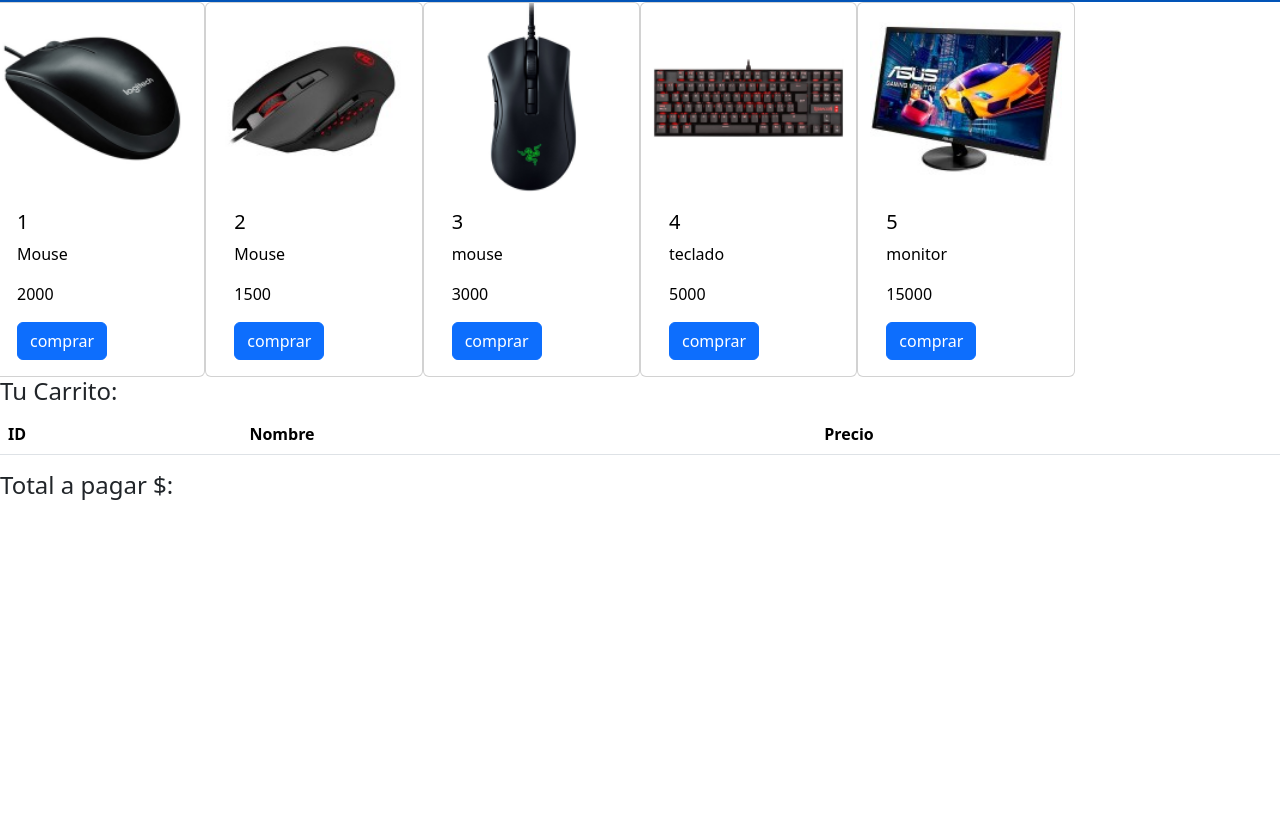
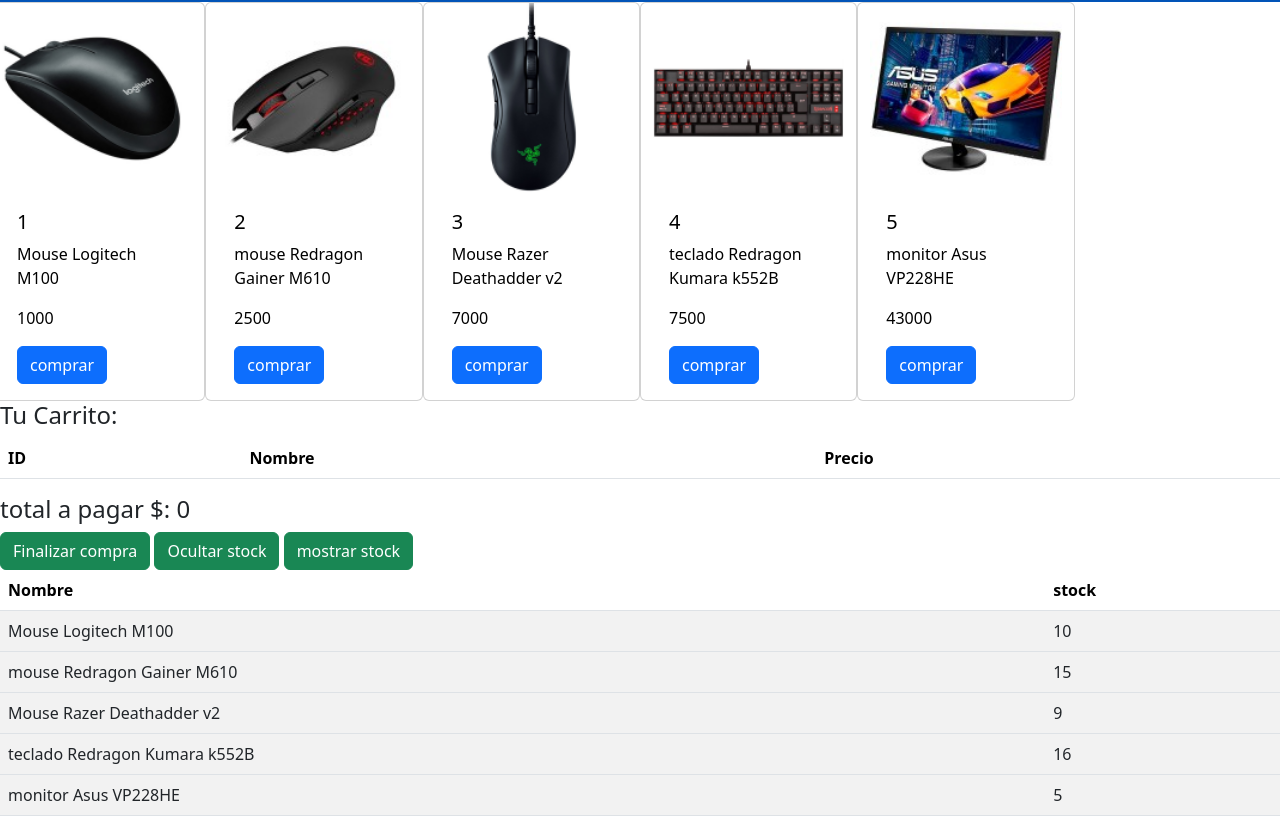
Before and after one commit to nico-rotela/js.CoderHouse, a plain HTML site: page index.html in a window 1280 px wide. Shown: the part 54-886 px from the top of the page. Before the commit the page ends 800 px from the top, so only its background shows below. Drawn offline with nearby package versions, Linux system fonts and the light colour scheme; some packages are replaced by stand-ins of ours; a script that the page names is missing.

Commit message:
modificaciones del dom y funciones del carrito, trabajo con json en el control de stock

```diff
--- a/index.html
+++ b/index.html
@@ -24,15 +24,6 @@
                     <ul class="navbar-nav me-auto mb-2 mb-lg-0">
                     <li class="nav-item">
                         <a class="nav-link" aria-current="page" href="../index.html">inicio</a>
-                    </li>
-                    <li class="nav-item">
-                        <a class="nav-link" href="#">productos</a>
-                    </li>
-                    <li class="nav-item">
-                        <a class="nav-link" href="#">combos</a>
-                    </li>
-                    <li class="nav-item">
-                        <a class="nav-link" href="#">marcas</a>
                     </li>
                     <li class="nav-item">
                         <a class="nav-link" href="#">contactanos</a>
@@ -76,18 +67,35 @@
 
         <h4 id="total">Total a pagar $:</h4>
     </div>
+    <button id="finalizar" class="btn btn-success">Finalizar compra</button>
+    <!--<button id="verStock" class="btn btn-success">ver stock de productos</button>-->
+    <button id="boton3" style="display:none" type="button" onclick="ocultar()">Ocultar</button>
+    <a class="btn btn-success" href="javascript:document.getElementById('listaStock').style.display='none';void 0">Ocultar stock</a>
+    <a class="btn btn-success" href="javascript:document.getElementById('listaStock').style.display='block';void 0">mostrar stock</a>
 
 
+
+    <table id="listaStock" class="table table-striped light">
+        <thead>
+            <tr>
+                <th>Nombre</th>
+                <th>stock</th>
+            </tr>
+        </thead>
 </main>
 
 <footer class="footer">
 
 </footer>
+    <!--sweet alert-->
+    <script src="//cdn.jsdelivr.net/npm/sweetalert2@11"></script>
+
+    <!-- Toastify -->
+    <script type="text/javascript" src="https://cdn.jsdelivr.net/npm/toastify-js"></script>
 
     <!-- JavaScript Bundle with Popper -->
     <script src="https://cdn.jsdelivr.net/npm/bootstrap@5.2.0/dist/js/bootstrap.bundle.min.js" integrity="sha384-A3rJD856KowSb7dwlZdYEkO39Gagi7vIsF0jrRAoQmDKKtQBHUuLZ9AsSv4jD4Xa" crossorigin="anonymous"></script>
     <script src="productos.js"></script>
-    <script src="stock.js"></script>
     <script src="logica.js"></script>
 </body>
 </html>
--- a/logica.js
+++ b/logica.js
@@ -1,7 +1,28 @@
-const carrito = [];
+let carrito = JSON.parse(localStorage.getItem("carrito")) || [];
 let contenedor = document.getElementById("misprods");
+let btnFinCompra = document.getElementById("finalizar");
+let btnVerStock = document.getElementById("verStock");
 
+// recuperar tabla desde el storage
+if(carrito.lenght != 0){
+    console.log("recuperando carrito de compras")
+    dibujarTabla();
+}
 
+function dibujarTabla(){
+    for(const producto of carrito){
+        document.getElementById("tablabody").innerHTML +=`
+        <tr>
+            <td>${producto.id}</td>
+            <td>${producto.nombre}</td>
+            <td>${producto.precio}</td>
+        </tr>
+        `;
+    }
+    totalCarrito = carrito.reduce((acumulador,producto) => acumulador + producto.precio,0);
+    let infoTotal = document.getElementById("total");
+    infoTotal.innerText="total a pagar $: "+totalCarrito
+}
 
 
 function renderizarProductos(){
@@ -30,29 +51,110 @@
 
 renderizarProductos();
 
+// agregar productos al carrito
 function agregarAlCarrito(productoAComprar){
     carrito.push(productoAComprar);
-    alert(productoAComprar.nombre+" agregado al carrito");
+    console.table(carrito)
+    // sweet alert
+    Swal.fire({
+        title: productoAComprar.nombre,
+        text: 'Se agregó al carrito',
+        imageUrl: productoAComprar.foto,
+        imageWidth: 200,
+        imageHeight: 200,
+        imageAlt: productoAComprar.nombre,
+      });
     document.getElementById("tablabody").innerHTML += `
         <tr>
             <td>${productoAComprar.id}</td>
             <td>${productoAComprar.nombre}</td>
             <td>${productoAComprar.precio}</td>
+            <td><button class="btn btn-light" onclick="eliminar(event)">🗑️</button></td>
         </tr>
     `;
     let totalCarrito = carrito.reduce((acumulador,prod)=>acumulador+prod.precio,0);
     document.getElementById("total").innerText = "Total a pagar $: "+totalCarrito;
+    // storage
+    localStorage.setItem("carrito",JSON.stringify(carrito))
 }
 
 
-// Guardar en Storage
-function guardarEnStorage(clave, valor) {
-    localStorage.setItem(clave, valor);
+// funciones boton finalizar compra
+btnFinCompra.onclick = () => {
+    if(carrito.length==0){
+        Swal.fire({
+            title: 'El carro está vacío',
+            text: 'compre algun producto',
+            icon: 'error',
+            showConfirmButton: false,
+            timer: 1500
+          })
+    }else{
+        carrito = [];
+        document.getElementById("tablabody").innerHTML="";
+        let infoTotal = document.getElementById("total");
+        infoTotal.innerText="Total a pagar $: ";
+        Toastify({
+            text: "Recibirás un mail con la información de tu compra",
+            duration: 3000,
+            gravity: 'bottom',
+            position: 'left',
+            style: {
+                background: 'linear-gradient(to right, #00b09b, #96c92d)'
+            }
+        }).showToast();
+        localStorage.removeItem("carrito");
+    }
 }
-guardarEnStorage("stock", JSON.stringify(productosStock));
+
+// borar productos del carrito
+function eliminar(ev){
+    let fila = ev.target.parentElement.parentElement;
+    console.log(fila);
+    let id = fila.children[0].innerText;
+    console.log(id);
+    let indice = carrito.findIndex(producto => producto.id == id);
+    console.log(indice);
+    // remover un producto del carro
+    carrito.splice(indice,1);
+    console.table(carrito);
+    // remover la fila de la tabla
+    fila.remove();
+    // recalcular total
+    let preciosAcumulados = carrito.reduce((acumulador,producto) => acumulador+producto.precio,0);
+    total.innerText="Total a pagar $: "+preciosAcumulados;
+    //storage
+    localStorage.setItem("carrito",JSON.stringify(carrito));
+}
 
 
-//recuperar del storage
-const stockStorage = localStorage.getItem("stock");
-const stockRecuperado = JSON.parse(stockStorage);
-console.log(stockRecuperado)
+// stock
+function obtenerDatosJson (){
+    const URLJSON = "/stock.json";
+    fetch(URLJSON)
+        .then(res => res.json())
+        .then(DatosTraidos =>{
+            const stockActual = DatosTraidos.StockProds;
+            stockActual.forEach(prod => {
+                document.getElementById("listaStock").innerHTML += `
+                <tr>
+                <td>${prod.nombre}</td>
+                <td>${prod.stock}</td>
+            </tr>
+                `;
+            })
+        })
+}
+obtenerDatosJson();
+
+// ver/ocultar stock
+btnVerStock.onclick = () => {
+}
+
+function ocultar(){
+    document.getElementById('listaStock').style.display = 'none';
+}
+
+function mostrar(){
+    document.getElementById('listaStock').style.display = 'block';
+}
--- a/productos.js
+++ b/productos.js
@@ -2,41 +2,31 @@
     {
         id:1,
         foto: "../imagenes/MouseLogitech-1.png",
-        nombre: "Mouse",
-        marca:  "Logitech",
-        modelo: "M100",
-        precio: 2000
+        nombre: "Mouse Logitech M100",
+        precio: 1000
     },
     {
         id:2,
         foto: "../imagenes/MouseRedragon.jpg",
-        nombre: "Mouse",
-        marca:  "razer",
-        modelo: "deathadder v2",
-        precio: 1500
+        nombre: "mouse Redragon Gainer M610",
+        precio: 2500
     },
     {
         id:3,
         foto: "../imagenes/MouseRazer.png",
-        nombre: "mouse",
-        marca:  "redragon",
-        modelo: "gainer m610",
-        precio: 3000
+        nombre: "Mouse Razer Deathadder v2",
+        precio: 7000
     },
     {
        id:4,
        foto: "../imagenes/TecladoRedragon.png",
-       nombre: "teclado",
-       marca: "redragon",
-       modelo: "kumara k552B",
-       precio: 5000
+       nombre: "teclado Redragon Kumara k552B",
+       precio: 7500
     },
     {
         id:5,
         foto: "../imagenes/MonitorAsus.jpg",
-       nombre: "monitor",
-       marca: "asus",
-       modelo: "VP228HE",
-       precio: 15000
+       nombre: "monitor Asus VP228HE",
+       precio: 43000
     },
 ];
--- a/stock.js
+++ /dev/null
@@ -1,42 +0,0 @@
-const productosStock =[
-    {
-        id:1,
-        stock: 3,
-        nombre: "Mouse",
-        marca:  "Logitech",
-        modelo: "M100",
-        precio: 2000
-    },
-    {
-        id:2,
-        stock: 1,
-        nombre: "Mouse",
-        marca:  "razer",
-        modelo: "deathadder v2",
-        precio: 1500
-    },
-    {
-        id:3,
-        stock: 0,
-        nombre: "mouse",
-        marca:  "redragon",
-        modelo: "gainer m610",
-        precio: 3000
-    },
-    {
-       id:4,
-       stock: 2,
-       nombre: "teclado",
-       marca: "redragon",
-       modelo: "kumara k552B",
-       precio: 5000
-    },
-    {
-        id:5,
-        stock: 4,
-        nombre: "monitor",
-        marca: "asus",
-        modelo: "VP228HE",
-        precio: 15000
-    },
-];
--- /dev/null
+++ b/stock.json
@@ -0,0 +1,39 @@
+{
+    "StockProds": [{
+
+            "id":1,
+            "stock": 10,
+            "foto": "../imagenes/MouseLogitech-1.png",
+            "nombre": "Mouse Logitech M100",
+            "precio": 1000
+        },
+        {
+            "id":2,
+            "stock": 15,
+            "foto": "../imagenes/MouseRedragon.jpg",
+            "nombre": "mouse Redragon Gainer M610",
+            "precio": 2500
+        },
+        {
+            "id":3,
+            "stock": 9,
+            "foto": "../imagenes/MouseRazer.png",
+            "nombre": "Mouse Razer Deathadder v2",
+            "precio": 7000
+        },
+        {
+            "id":4,
+            "stock": 16,
+            "foto": "../imagenes/TecladoRedragon.png",
+            "nombre": "teclado Redragon Kumara k552B",
+            "precio": 7500
+        },
+        {
+            "id":5,
+            "stock": 5,
+            "foto": "../imagenes/MonitorAsus.jpg",
+            "nombre": "monitor Asus VP228HE",
+            "precio": 43000
+        }
+    ]
+}
```
Also changed, not shown: funcion.js (deleted, +0 -82 lines), estilos/estilos.css (line endings or trailing spaces).
